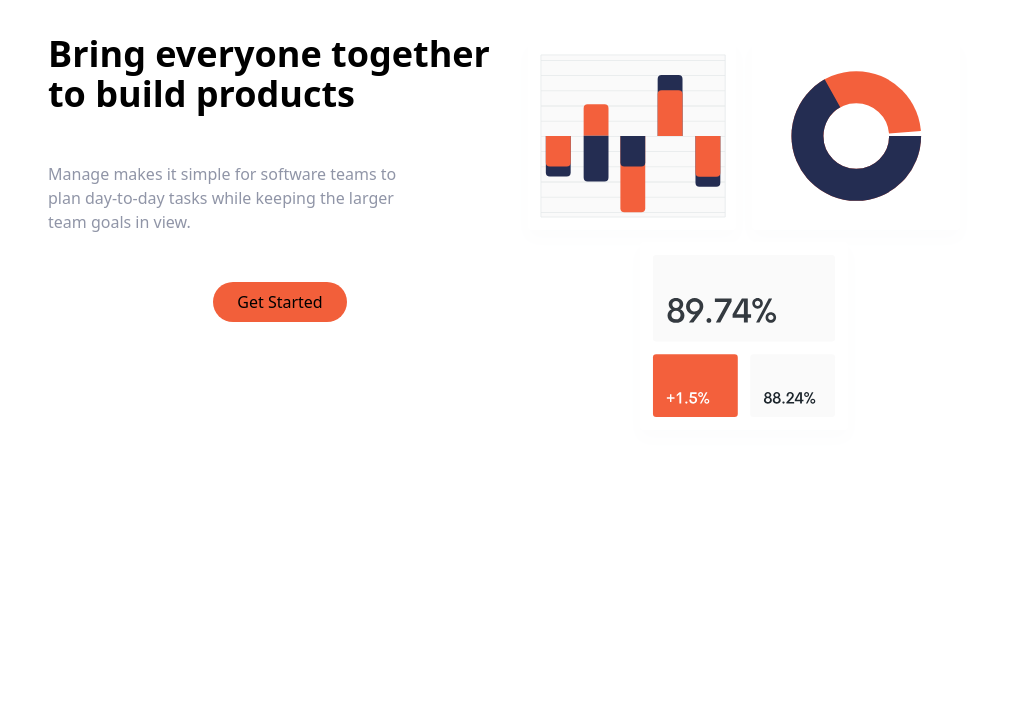
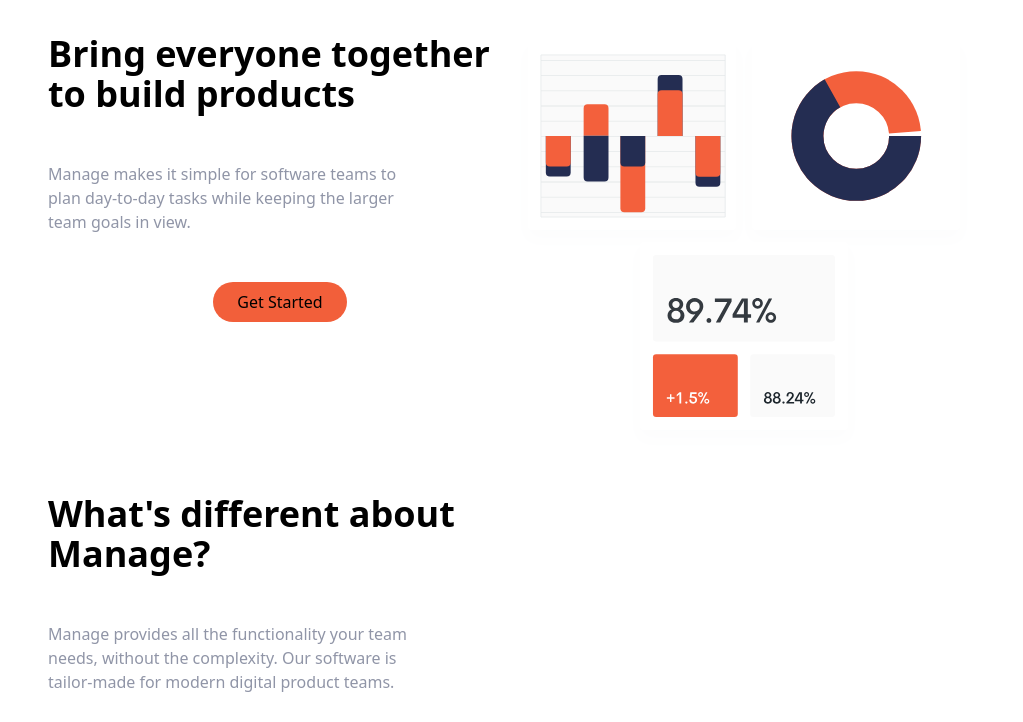
Before and after one commit to CobbyElsonfx/Business-Landing-Page, a website: page index.html in a window 1280 px wide. Shown: the part 78-800 px from the top of the page, without its empty margins (128-1151 px from the left). Drawn offline with Linux system fonts and the light colour scheme.

Commit message:
node_modules

```diff
--- a/index.html
+++ b/index.html
@@ -73,6 +73,31 @@
     <!-- end of hero section -->
 
 
-    <section></section>
+    <section>
+        <div class="container flex flex-col  px-6  mt-10  mx-auto space-y-0  md:flex-row md:space-y-0 ">
+            <!-- left col -->
+            <div class="flex flex-col space-y-12  md:w-1/2">
+                <h1 class="max-w-md  text-4xl md:text:5xl  font-bold md:text-left">
+                    What's different about Manage?
+                </h1>
+
+                <p class="max-w-sm text-center text-darkGrayishBlue md:text-left">
+                    Manage provides all the functionality your team needs, without the
+                 complexity. Our software is tailor-made for modern digital product
+                teams.
+
+                </p>
+
+
+
+
+            </div>
+
+
+
+            <!-- right col -->
+
+        </div>
+    </section>
 </body>
 </html>
```
Also changed, not shown: 1 other file.
